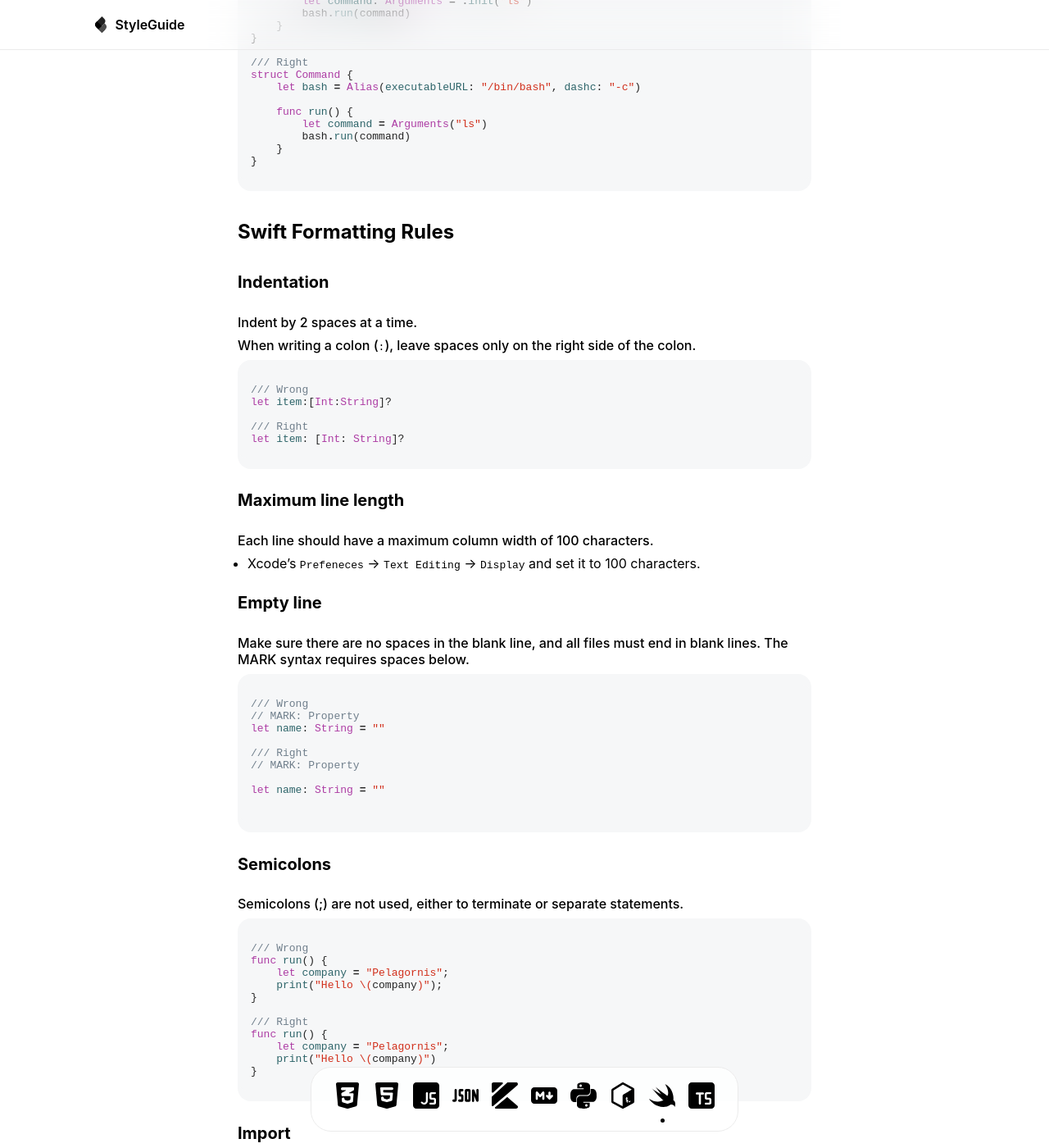
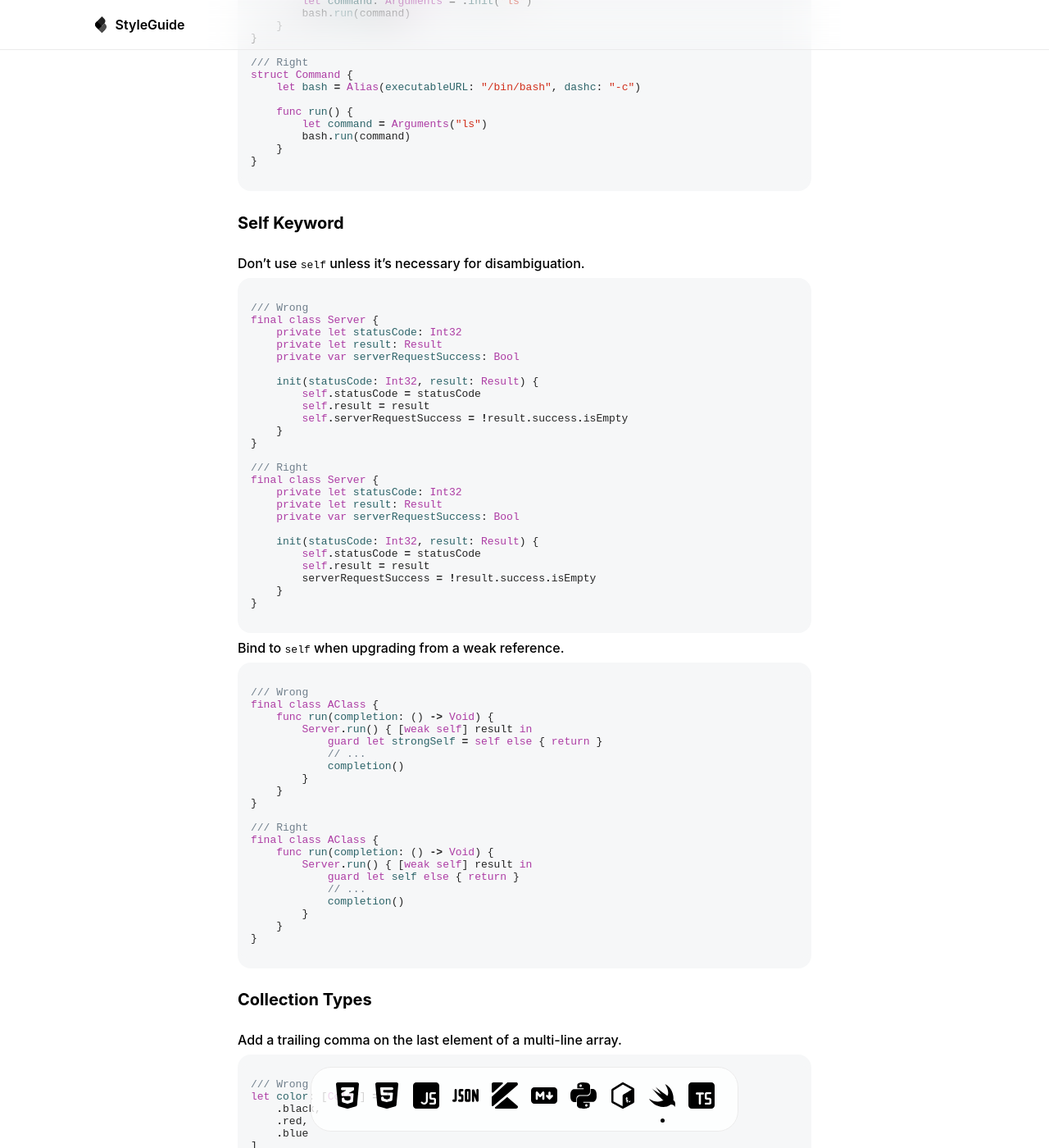
Before and after one commit to pelagornis/styleguide, a Jekyll site: the page built from swift/index.md, in a window 1280 px wide and 1400 px high, scrolled down 2526 px. Shown: the whole window at 82% size. Built offline with Jekyll 4.4.1, drawn with Linux system fonts in a browser that asks for light colours; some of the changed text lies outside the part shown.

Commit message:
Update index.md

````diff
--- a/swift/index.md
+++ b/swift/index.md
@@ -119,6 +119,186 @@
         let command = Arguments("ls")
         bash.run(command)
     }
+}
+```
+
+#### Self Keyword
+Don't use `self` unless it's necessary for disambiguation.
+
+```swift
+/// Wrong
+final class Server {
+    private let statusCode: Int32
+    private let result: Result
+    private var serverRequestSuccess: Bool
+
+    init(statusCode: Int32, result: Result) {
+        self.statusCode = statusCode
+        self.result = result
+        self.serverRequestSuccess = !result.success.isEmpty
+    }
+}
+
+/// Right
+final class Server {
+    private let statusCode: Int32
+    private let result: Result
+    private var serverRequestSuccess: Bool
+
+    init(statusCode: Int32, result: Result) {
+        self.statusCode = statusCode
+        self.result = result
+        serverRequestSuccess = !result.success.isEmpty
+    }
+}
+```
+
+Bind to `self` when upgrading from a weak reference.
+```swift
+/// Wrong
+final class AClass {
+    func run(completion: () -> Void) {
+        Server.run() { [weak self] result in
+            guard let strongSelf = self else { return }
+            // ...
+            completion()
+        }
+    }
+}
+
+/// Right
+final class AClass {
+    func run(completion: () -> Void) {
+        Server.run() { [weak self] result in
+            guard let self else { return }
+            // ...
+            completion()
+        }
+    }
+}
+```
+
+#### Collection Types
+Add a trailing comma on the last element of a multi-line array.
+```swift
+/// Wrong
+let color: [Color] = [
+    .black,
+    .red,
+    .blue
+]
+
+/// Right
+let color: [Color] = [
+    .black,
+    .red,
+    .blue,
+]
+```
+
+There should be no spaces inside the backets of collection literals.
+```swift
+/// Wrong
+let constraints = [ top, right, left, bottom ]
+
+/// Right
+let constraints = [top, right, left, bottom]
+```
+
+#### Space
+Colons should always be followed by a space. but not preceded by a space.
+```swift
+/// Wrong
+let token : Token = "#sidi3wjdia2sdpwd1"
+
+/// Right
+let token: Token = "#sidi3wjdia2sdpwd1"
+```
+
+Place a space on either side of a return arrow for readability.
+```swift
+/// Wrong
+func request()->Result {
+    // ...
+}
+
+/// Right
+func request() -> Result {
+    // ...
+}
+```
+
+#### Parentheses
+Omit unnecessary parentheses.
+```swift
+/// Wrong
+if (count > 0) { // ... }
+let event = allEvents.map() { // ... }
+
+/// Right
+if count > 0 { // ... }
+let event = allEvents.map { // ... }
+```
+
+#### Enum Type
+Omit enum associated values from case statements when all arguments are unlabeled.
+```swift
+/// Wrong
+if case .response(_) = Response { // ... }
+
+switch result {
+    case .success(_, _):
+    // ...
+}
+
+/// Right
+if case .response = Response { // ... }
+
+switch result {
+    case .success:
+    // ...
+}
+```
+
+When destructuring an enum case or a tuple, place the `let` keyword inline, adjacent to each individual property assignment.
+```swift
+/// Wrong
+switch result {
+case let .success(value):
+  // ...
+case let .error(statusCode, description):
+  // ...
+}
+
+/// Right
+switch result {
+case .success(let value):
+  // ...
+case .error(let statusCode, let description):
+  // ...
+}
+```
+
+#### Attribute Annotations
+Place the properties of the function, type, and calculated properties on the line above the declaration.
+```swift
+/// Wrong
+@objc func tapAction() {
+    // ...
+}
+@discardableResult func run() {
+    // ...
+}
+
+/// Right
+@objc
+func tapAction() {
+    // ...
+}
+
+@discardableResult
+func run() {
+    // ...
 }
 ```
 
````
